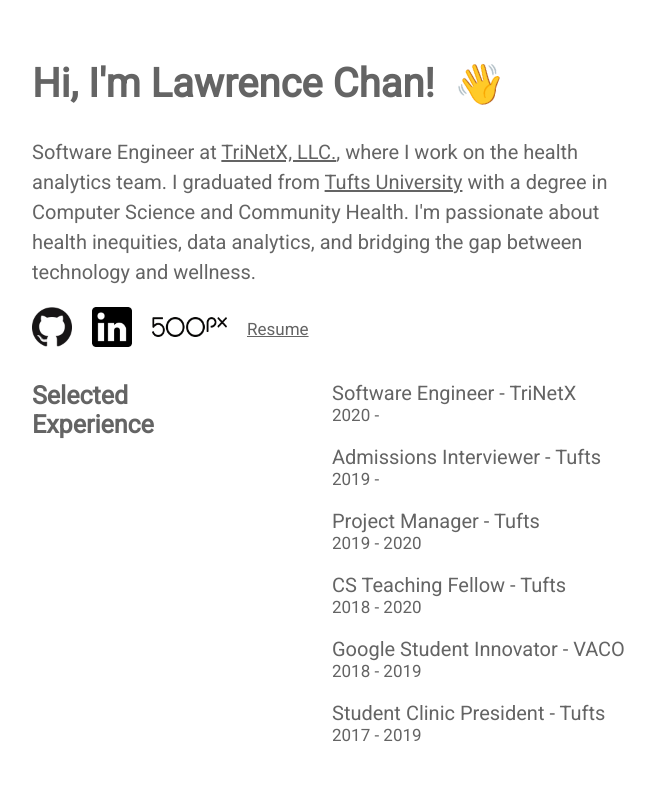
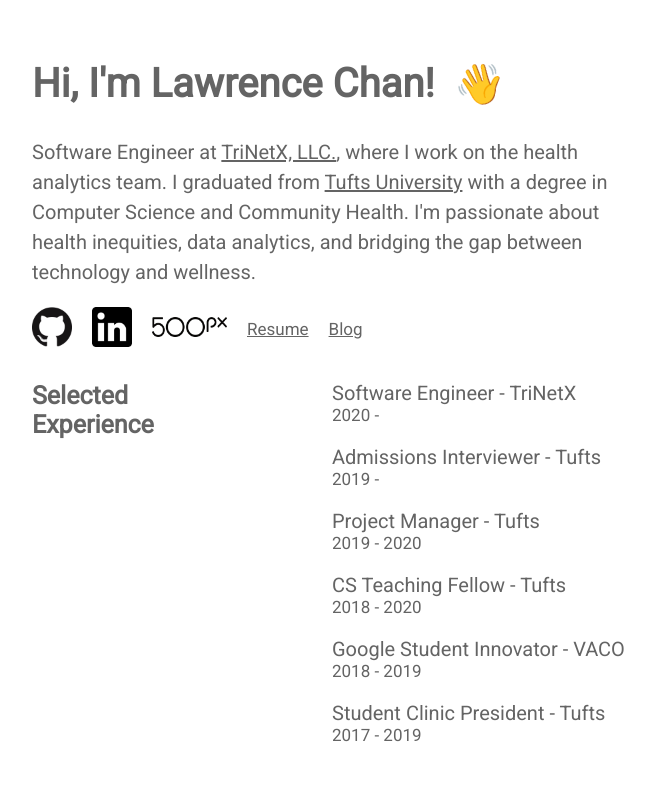
Before and after one commit to chanlawrencet/chanlawrencet.github.io, a React (Create React App) app: page / in a window 1280 px wide. Shown: the top 796 px of the page, without its empty margins (308-963 px from the left). Built offline with nearby package versions, Linux system fonts and the light colour scheme.

Commit message:
add blog

```diff
--- a/src/components/Links.js
+++ b/src/components/Links.js
@@ -26,10 +26,16 @@
       <img height={20} width={75} src={PhotoPx}/>
     </a>
     <a
-      style={{fontSize: 17}}
+      style={{fontSize: 17, marginRight: 20}}
       href='https://www.chanlawrencet.com/Lawrence_Chan_Resume.pdf'
     >
       Resume
+    </a>
+    <a
+      style={{fontSize: 17}}
+      href='https://chanlawrencet.blogspot.com/'
+    >
+      Blog
     </a>
   </div>
 )
```
